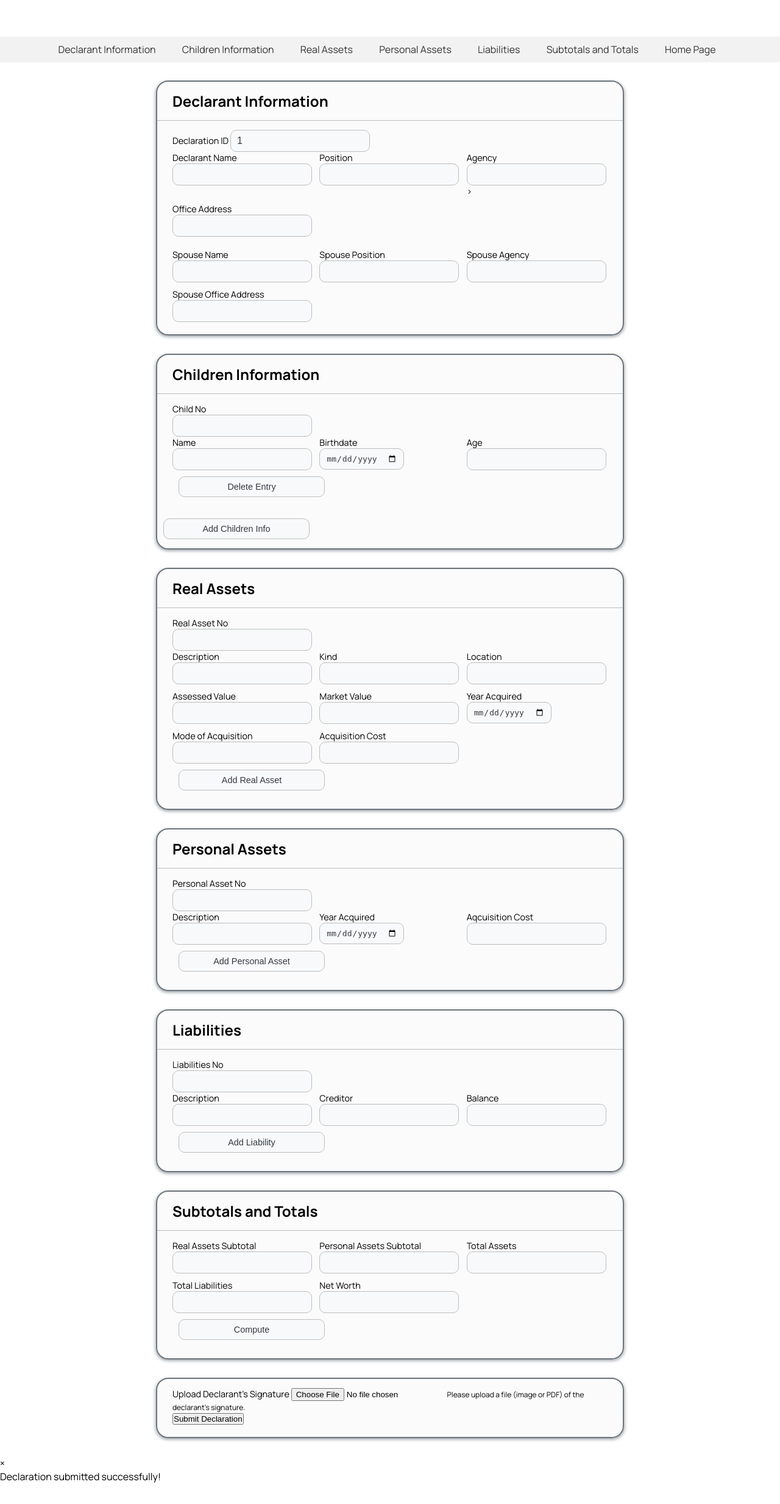
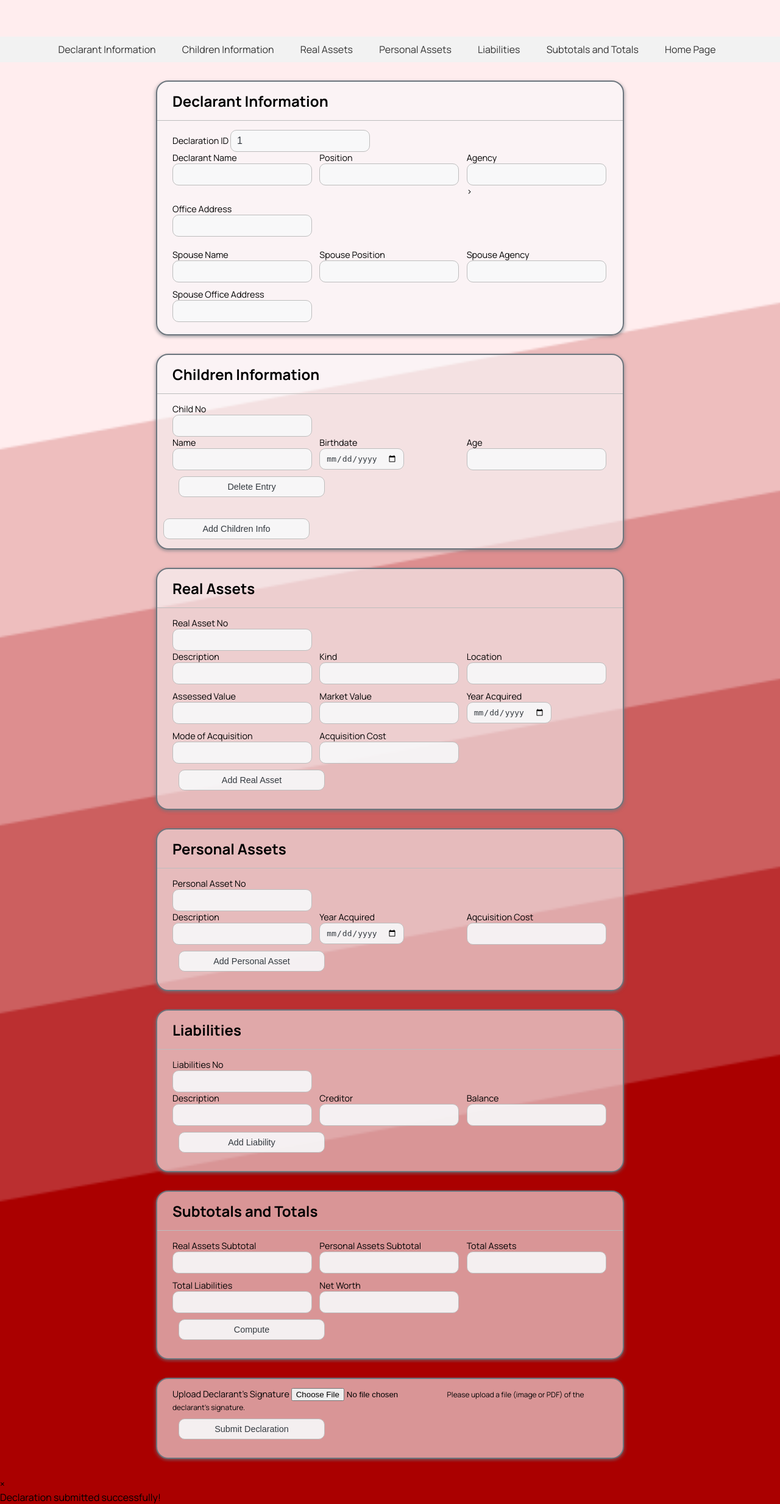
Before and after one commit to kurimiaow/SALNQUIRE, a Flask app: page /application-form in a window 1280 px wide. Shown: the whole page at 61% size. Before the commit the page ends 2431 px from the top, so only its background shows below. Run offline with Flask 3, Linux system fonts and the light colour scheme; data that the repository does not hold is empty.

Commit message:
Update appForm.html

```diff
--- a/templates/appForm.html
+++ b/templates/appForm.html
@@ -5,6 +5,16 @@
     <meta name="viewport" content="width=device-width, initial-scale=1.0">
     <title>Declarant Information Form</title>
     <link rel="stylesheet" href="{{ url_for('static', filename='css/styles.css') }}">
+
+    <style>
+        body {
+            background-image: url("{{ url_for('static', filename='images/background5.png') }}");
+            background-size: cover;
+            background-position: center;
+            background-repeat: no-repeat;
+            min-height: 100vh;
+        }
+    </style>
 </head>
 <body>
     <nav class="navigation-links">
@@ -321,7 +331,7 @@
 
         <!-- Submit Button -->
         <div class="input-box">
-            <button type="submit">Submit Declaration</button>
+            <button type="submit" class="button_version_1">Submit Declaration</button>
         </div>
     </div>
 </section>
```
